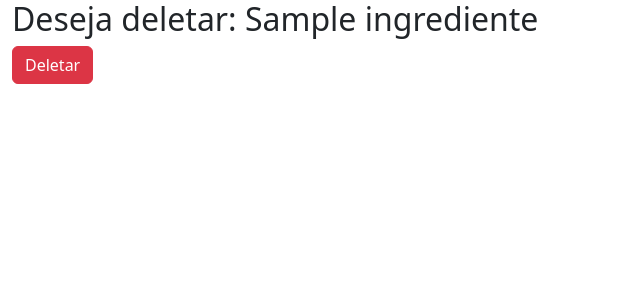
After one commit to deverDaniel/Projeto_estoque, a Django app: page /deletar-ingrediente/1 in a window 1280 px wide. The commit adds this page. Shown: the top 300 px of the page, without its empty margins (0-640 px from the left). Run offline with Django 4.2, Linux system fonts and the light colour scheme; tables that the repository leaves empty hold one stand-in row (values such as "Sample post"); some libraries are stand-ins or nearby versions.

Commit message:
alguns ajustes em atualizar e deletar e criação de preço de custo

```diff
--- a/Core/models.py
+++ b/Core/models.py
@@ -5,8 +5,8 @@ class Ingrediente(models.Model):
     nome = models.CharField(max_length=100)
     estoque_min = models.FloatField()
     estoque_atual = models.FloatField()
-    unidade_medida = models.CharField(max_length = 20, default="0")
-    descricao = models.CharField(max_length=200, default= "0")
+    unidade_medida = models.CharField(max_length = 20, default="Gramas")
+    preco = models.FloatField(default= 0)
 
     def __str__(self):
         return self.nome
@@ -25,5 +25,13 @@ class ProdutoIngrediente(models.Model):
     produto = models.ForeignKey(Produto, on_delete=models.CASCADE)  # Relacionamento com Produto
     ingrediente = models.ForeignKey(Ingrediente, on_delete=models.CASCADE)  # Relacionamento com Ingrediente
     quantidade = models.FloatField()  # Quantidade de ingrediente necessária para o produto
+    class Meta:
+        # Usando UniqueConstraint para garantir a unicidade da combinação de produto e ingrediente
+        constraints = [
+            models.UniqueConstraint(fields=['produto', 'ingrediente'], name='unique_produto_ingrediente')
+        ]
+        unique_together = ('produto', 'ingrediente')  # ou constraints com UniqueConstraint para versões anteriores
+
+    id = models.AutoField(primary_key=True)
     def __str__(self):
         return f"{self.quantidade} de {self.ingrediente.nome} em {self.produto.nome}"
--- /dev/null
+++ b/Core/templates/core/delete_confirm.html
@@ -0,0 +1,16 @@
+{% extends 'base.html'%}
+
+{% block main %}
+<div class="row">
+  <div class="col">
+    <h2>Deseja deletar:  {{obj}} </h2>
+
+    <form method="POST">
+      {% csrf_token %}
+      <button type="submit" class="btn btn-danger">Deletar</button>
+    </form>
+  </div>
+</div>
+
+
+{% endblock %}
--- a/Core/templates/core/lista_ingredientes.html
+++ b/Core/templates/core/lista_ingredientes.html
@@ -41,6 +41,7 @@
                         <th>Quantidade em estoque</th>
                         <th>Estoque minimo</th>
                         <th>unidade de medida</th>
+                        <th>Preço</th>
                         <th>Ações</th>
                     </tr>
                 </thead>
@@ -52,9 +53,10 @@
                         <td>{{ingrediente.estoque_atual}}</td>
                         <td>{{ingrediente.estoque_min}}</td>
                         <td>{{ingrediente.unidade_medida}}</td>
+                        <td>{{ingrediente.preco}}</td>
                         <td>
-                            <a href="#" class="btn btn-info btn-sm">Editar</a>
-                            <a href="#" class="btn btn-danger btn-sm">Excluir</a>
+                            <a href="{% url 'core_update_ingrediente' ingrediente.id %}" class="btn btn-info btn-sm">Editar</a>
+                            <a href="{% url 'core_deletar_ingrediente' ingrediente.id %}" class="btn btn-danger btn-sm">Excluir</a>
                         </td>
                     </tr>
                     {% endfor%}
--- a/Core/templates/core/lista_produtos.html
+++ b/Core/templates/core/lista_produtos.html
@@ -40,24 +40,26 @@
                         <th>Preço unitario</th>
                         <th>Em Estoque</th>
                         <th>Quantidade minima</th>
+                        <th>Preço de Custo</th>
                         <th>Ações</th>
                     </tr>
                 </thead>
                 <tbody>
-                    {% for produto in produtos %}
+                {% for produto in produtos %}
                     <tr>
                         <td>{{produto.id}}</td>
                         <td>{{produto.nome}}</td>
                         <td>{{produto.preco_unitario}}</td>
                         <td>{{produto.quantidade_estoque}}</td>
                         <td>{{produto.min_estoque}}</td>
+                        <td>{{produto.preco_custo}}</td>
                         <td>
                             <a href="#" class="btn btn-info btn-sm">Editar</a>
                             <a href="#" class="btn btn-danger btn-sm">Excluir</a>
                             <a href="{% url 'core_adicionar_ingrediente' produto.id%}" class="btn btn-primary btn-sm">Alterar Receita</a>
                         </td>
                     </tr>
-                    {% endfor%}
+                {% endfor%}
                 </tbody>
             </table>
         </div>
--- a/Core/urls.py
+++ b/Core/urls.py
@@ -1,6 +1,8 @@
 from django.contrib import admin
 from django.urls import path
-from Core.views import home,ingredientes, produtos, Ingrediente_novo, Produto_novo, adicionar_ingrediente
+from Core.views import home,ingredientes, produtos, Ingrediente_novo, Produto_novo,\
+    adicionar_ingrediente, Atualiza_ingrediente, Deletar_ingrediente, Atualiza_Produto_Ingrediente,\
+    Deletar_Produto_Ingrediente
 
 urlpatterns = [
     path("admin/", admin.site.urls),
@@ -11,4 +13,11 @@ urlpatterns = [
 
     path("ingrediente-novo/", Ingrediente_novo, name = "core_ingrediente_novo"),
     path("produto-novo/", Produto_novo, name = "core_produto_novo"),
+
+
+    path("atualiza-ingrediente/<int:id>", Atualiza_ingrediente, name = "core_update_ingrediente"),
+    path("atualiza-produto_ingrediente/<int:produto_id>/<int:ingrediente_id>/", Atualiza_Produto_Ingrediente, name = "core_update_produto_ingrediente"),
+
+    path("deletar-ingrediente/<int:id>", Deletar_ingrediente , name = "core_deletar_ingrediente"),
+    path("deletar-ingrediente/<int:produto_id>/<int:ingrediente_id>/", Deletar_Produto_Ingrediente , name = "core_deletar_produto_ingrediente"),
 ]
--- a/Core/views.py
+++ b/Core/views.py
@@ -1,4 +1,4 @@
-from django.shortcuts import render, redirect
+from django.shortcuts import render, redirect, get_object_or_404
 from .models import Ingrediente, Produto, ProdutoIngrediente
 from .form import IngredienteForm, ProdutoForm, ProdutoIngredienteForm
 
@@ -13,6 +13,13 @@ def ingredientes(request):
 
 def produtos(request):
     produtos =  Produto.objects.all()
+    valor = 0
+    for produto in produtos:
+        prod_ingredientes = ProdutoIngrediente.objects.filter(produto=produto)
+        for prod_ingrediente in prod_ingredientes:
+            valor += ( prod_ingrediente.quantidade / 1000 ) * prod_ingrediente.ingrediente.preco
+        produto.preco_custo = valor
+        valor = 0
     form = ProdutoForm()
     data = {'produtos': produtos, "form": form}
     return render(request, 'core/lista_produtos.html', data)
@@ -44,3 +51,46 @@ def adicionar_ingrediente(request, id):
         form = ProdutoIngredienteForm()
     data = {'form': form, 'receitas': receitas, 'produto': produto}
     return render(request, 'core/adicionar_ingrediente.html', data)
+
+def Atualiza_ingrediente(request,id):
+    ingrediente = get_object_or_404(Ingrediente,id=id)
+    data = {}
+    form = IngredienteForm(request.POST or None, instance= ingrediente)
+    data['ingrediente'] = ingrediente
+    data['form'] = form
+    if request.method == 'POST':
+        if form .is_valid():
+            form.save()
+            return redirect('core_ingredientes')
+    else:
+        return render(request, 'core/update_ingrediente.html', data)
+
+def Deletar_ingrediente(request,id):
+    ingrediente = get_object_or_404(Ingrediente,id=id)
+    if request.method == 'POST':
+        ingrediente.delete()
+        return redirect('core_ingredientes')
+    else:
+        return render(request, 'core/delete_confirm.html', {"obj": ingrediente})
+
+def Atualiza_Produto_Ingrediente(request, produto_id, ingrediente_id):
+    produtoIngrediente = get_object_or_404(ProdutoIngrediente,produto = produto_id, ingrediente = ingrediente_id)
+    data = {}
+    form = ProdutoIngredienteForm(request.POST or None, instance= produtoIngrediente)
+    data['produto'] = produtoIngrediente.produto
+    data['ingrediente'] = produtoIngrediente.ingrediente
+    data['form'] = form
+    if request.method == 'POST':
+        if form .is_valid():
+            form.save()
+            return redirect('core_adicionar_ingrediente', produto_id)
+    else:
+        return render(request, 'core/update_produto_ingrediente.html', data)
+
+def Deletar_Produto_Ingrediente(request,produto_id, ingrediente_id):
+    produtoIngrediente = get_object_or_404(ProdutoIngrediente,produto = produto_id, ingrediente = ingrediente_id)
+    if request.method == 'POST':
+        produtoIngrediente.delete()
+        return redirect('core_adicionar_ingrediente', produto_id)
+    else:
+        return render(request, 'core/delete_confirm.html', {"obj": produtoIngrediente.ingrediente})
```
Also changed, not shown: Core/templates/core/adicionar_ingrediente.html (+5 -3 lines), Core/templates/core/update_ingrediente.html (added, +10 -0 lines), Core/templates/core/update_produto_ingrediente.html (added, +10 -0 lines), Core/migrations/0006_remove_ingrediente_descricao_ingrediente_preco.py (added), Core/migrations/0007_alter_ingrediente_unidade_medida.py (added), Core/migrations/0008_alter_produtoingrediente_id_and_more.py (added).
